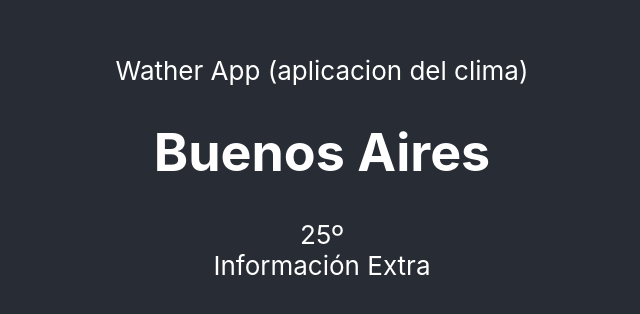
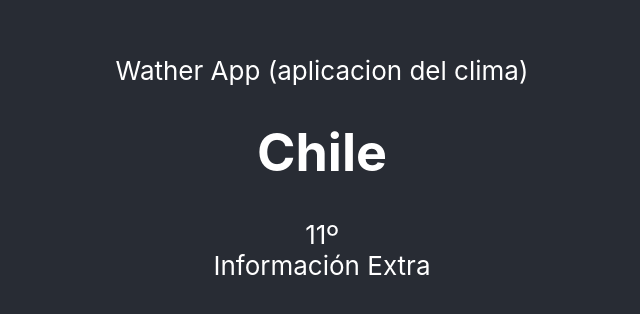
Before and after one commit to DanielGeek/Examples_React_Redux, a React (Create React App) app in the folder wheather-app/: page / in a window 1280 px wide. Shown: the part 232-546 px from the top of the page, without its empty margins (318-958 px from the left). Built offline with nearby package versions, Linux system fonts and the light colour scheme.

Commit message:
Parámetro con Object Destructuring

```diff
--- a/wheather-app/src/components/Location.js
+++ b/wheather-app/src/components/Location.js
@@ -1,7 +1,11 @@
 import React from 'react';
 
-const Location = () => (
-    <div><h1>Buenos Aires</h1></div>
-);
+const Location = ({ city }) => (
+    <div>
+        <h1>
+            {city}
+        </h1>
+    </div>
+    );
 
 export default Location;
--- a/wheather-app/src/components/WeatherLocation.js
+++ b/wheather-app/src/components/WeatherLocation.js
@@ -4,7 +4,7 @@ import WeatherData from './WeatherData';
 
 const WeatherLocation = () => (
     <div>
-        <Location></Location>
+        <Location city={"Chile"}></Location>
         <WeatherData></WeatherData>
     </div>
 );
--- a/wheather-app/src/components/WeatherTemperature.js
+++ b/wheather-app/src/components/WeatherTemperature.js
@@ -1,7 +1,7 @@
 import React from 'react';
 
 const WeatherTemperature = () => (
-    <div><span>25º</span></div>
+    <div><span>11º</span></div>
 );
 
 export default WeatherTemperature;
```
